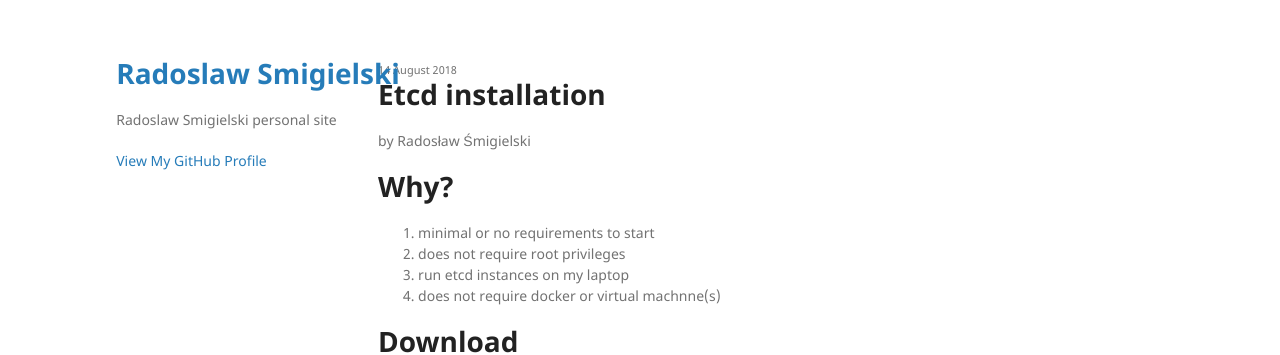
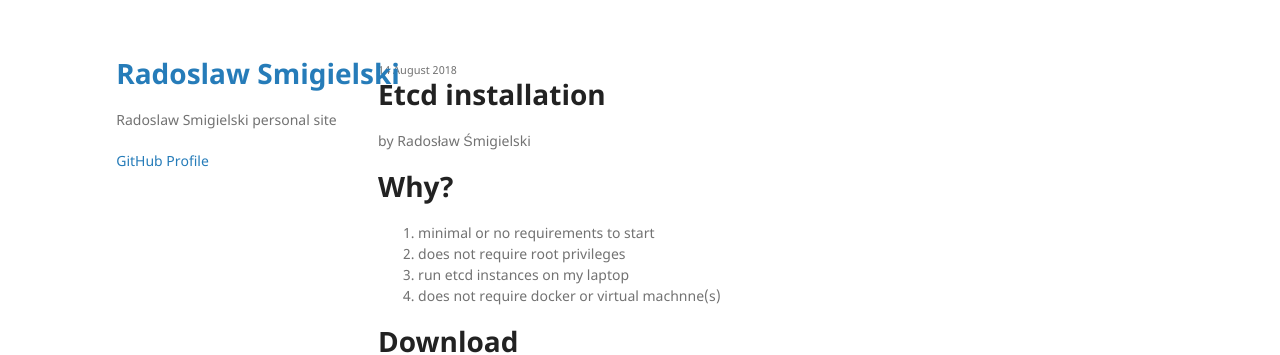
Before and after one commit to radeksm/radeksm.github.io, a Jekyll site: the page built from _posts/2018-08-14-etcd_install.md, in a window 1280 px wide. Shown: the top 355 px of the page. Built offline with Jekyll 4.4.1, drawn with Linux system fonts in a browser that asks for light colours.

Commit message:
Just change comment on github profile link
Didn't like it.

```diff
--- a/_layouts/default.html
+++ b/_layouts/default.html
@@ -27,7 +27,7 @@
         {% endif %}
 
         {% if site.github.is_user_page %}
-        <p class="view"><a href="{{ site.github.owner_url }}">View My GitHub Profile</a></p>
+        <p class="view"><a href="{{ site.github.owner_url }}">GitHub Profile</a></p>
         {% endif %}
 
         {% if site.show_downloads %}
```
